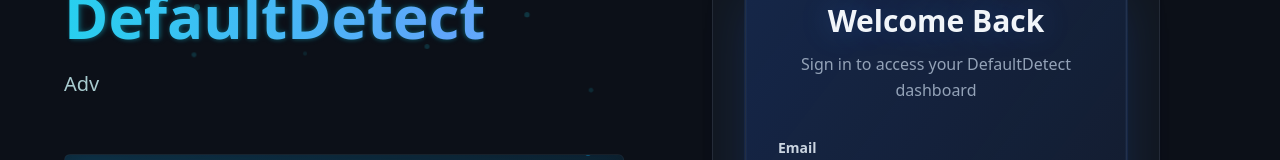
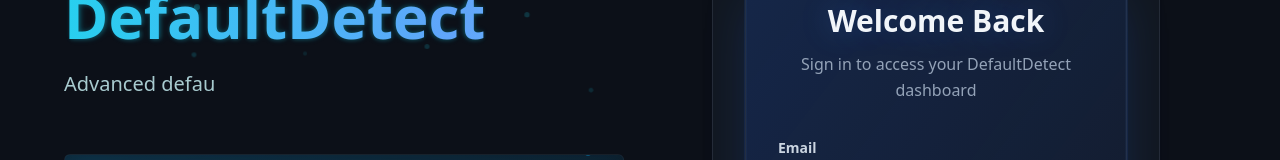
Before and after one commit to AreedAdmin/defaultdetect-bloomberg-auth, a React (Vite) app: page /auth in a window 1280 px wide. Shown: the part 181-341 px from the top of the page. Built offline with nearby package versions, Linux system fonts and the light colour scheme; the HTML template or start-up script is replaced by a standard one.

Commit message:
Code edited in Lovable Code Editor

```diff
--- a/src/components/auth/AnimatedHeader.tsx
+++ b/src/components/auth/AnimatedHeader.tsx
@@ -224,7 +224,7 @@ export const AnimatedHeader = () => {
         animate={{ opacity: 1 }}
         transition={{ delay: 1.5, duration: 0.5 }}
       >
-        <TypewriterText text="Advanced default risk detection and monitoring system" delay={1500} />
+        <TypewriterText text="Advanced default risk detection and monitoring system" delay={300} />
       </motion.p>
 
       {/* Custom gradient animation */}
```
